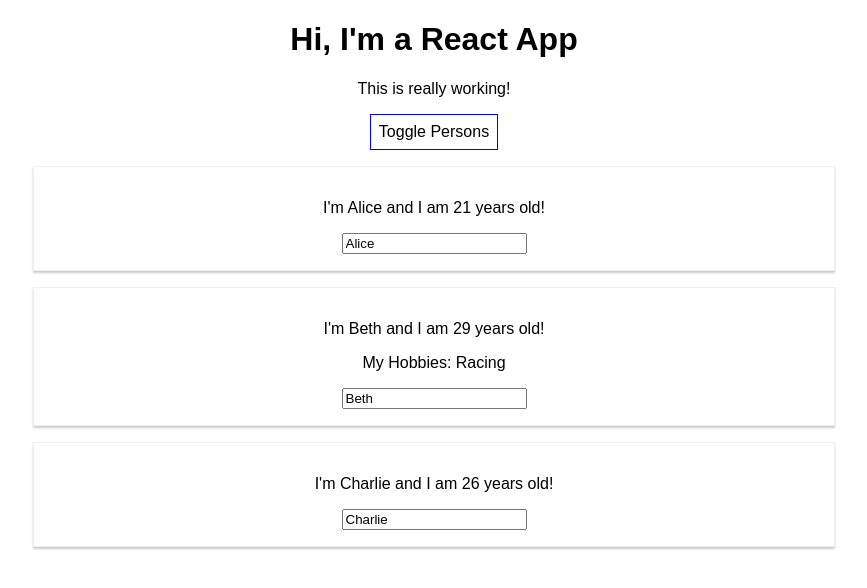
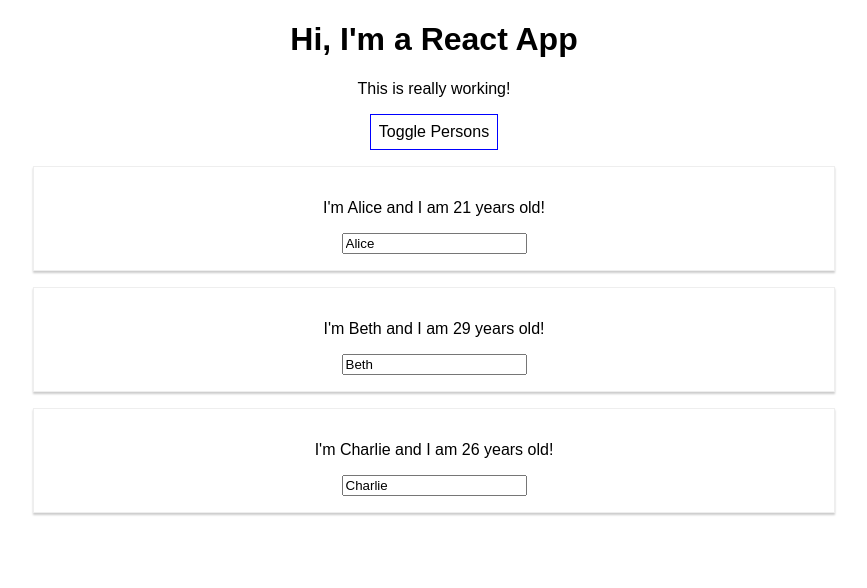
Before and after one commit to jeynesrya/react-complete-guide, a React (Create React App) app: page / in a window 1280 px wide. Both pictures are taken after a click on the button "Toggle Persons". Shown: the top 588 px of the page, without its empty margins (206-1073 px from the left). Built offline with nearby package versions, Linux system fonts and the light colour scheme.

Commit message:
completed lists + conditions

```diff
--- a/src/App.js
+++ b/src/App.js
@@ -5,35 +5,40 @@
 class App extends Component {
   state = {
     persons: [
-      { name: 'Alice', age: 21 },
-      { name: 'Beth', age: 29 },
-      { name: 'Charlie', age: 26 }
+      { id: 'gds873b3hiohuugiud', name: 'Alice', age: 21 },
+      { id: 'scn2f37g389iuhgbfu', name: 'Beth', age: 29 },
+      { id: '873ubidnidy9sdwkkl', name: 'Charlie', age: 26 }
     ],
     otherState: 'some other value',
     showPersons: false
   };
 
+  nameChangedHandler = (event, id) => {
+    const personIndex = this.state.persons.findIndex(p => {
+      return p.id == id;
+    });
 
-  switchNameHandler = (newName) => {
-    // console.log('Was clicked!');
-    // DON'T DO THIS: this.state.persons[0].name = 'Maximilian';
-    this.setState({
-      persons: [
-        { name: newName, age: 28 },
-        { name: 'Bob', age: 29 },
-        { name: 'Cameron', age: 27 }
-      ]
-    });
-  };
+    // make copies, not references!
+    const person = {
+      ...this.state.persons[personIndex]
+    };
 
-  nameChangedHandler = (event) => {
-    this.setState({
-      persons: [
-        { name: 'Alice', age: 28 },
-        { name: event.target.value, age: 29 },
-        { name: 'Cameron', age: 27 }
-      ]
-    });
+    //alternative...
+    //const persons = Object.aassign({}, this.state.persons[personIndex]);
+
+    person.name = event.target.value;
+
+    const persons = [...this.state.persons];
+    persons[personIndex] = person;
+
+    this.setState({persons: persons});
+  }
+
+  deletePersonHandler = (personIndex) => {
+    // make a copy, not a pointer
+    const persons = [...this.state.persons]
+    persons.splice(personIndex, 1);
+    this.setState({persons: persons});
   }
 
   togglePersonsHandler = () => {
@@ -41,6 +46,7 @@
     this.setState({showPersons: !doesShow});
   }
 
+  // gets called whenever a state change occurs.
   render() {
     const style = {
       backgroundColor: 'white',
@@ -50,6 +56,25 @@
       cursor: 'pointer'
     }
 
+    let persons = null;
+
+    // recommended way for return conditional list(s)
+    if (this.state.showPersons) {
+      persons = (
+        <div>
+          {this.state.persons.map((person, index) => {
+            return <Person
+              click={() => this.deletePersonHandler(index)}
+              name={person.name}
+              age={person.age}
+              key={person.id}
+              changed={(event) => this.nameChangedHandler(event, person.id)}
+            />
+          })}
+        </div>
+      );
+    }
+
     return (
       <div className="App">
         <h1>Hi, I'm a React App</h1>
@@ -57,30 +82,7 @@
         <button
           style={style}
           onClick={this.togglePersonsHandler}>Toggle Persons</button>
-        {
-          // ternary expression for showing persons
-          this.state.showPersons ?
-            <div>
-              <Person
-                name={this.state.persons[0].name}
-                age={this.state.persons[0].age}
-              />
-              <Person
-                name={this.state.persons[1].name}
-                age={this.state.persons[1].age}
-                // passing method as props so you can call a method that changes state, stateless components
-                // bind is better than the above ^^
-                click={this.switchNameHandler.bind(this, 'Amy!')}
-                changed={this.nameChangedHandler}
-              >
-                My Hobbies: Racing
-              </Person>
-              <Person
-                name={this.state.persons[2].name}
-                age={this.state.persons[2].age}
-              />
-            </div> : null
-        }
+        {persons}
       </div>
     );
     // return React.createElement('div', {className: 'App'}, React.createElement('h1', null, 'Does this work now?'));
```
